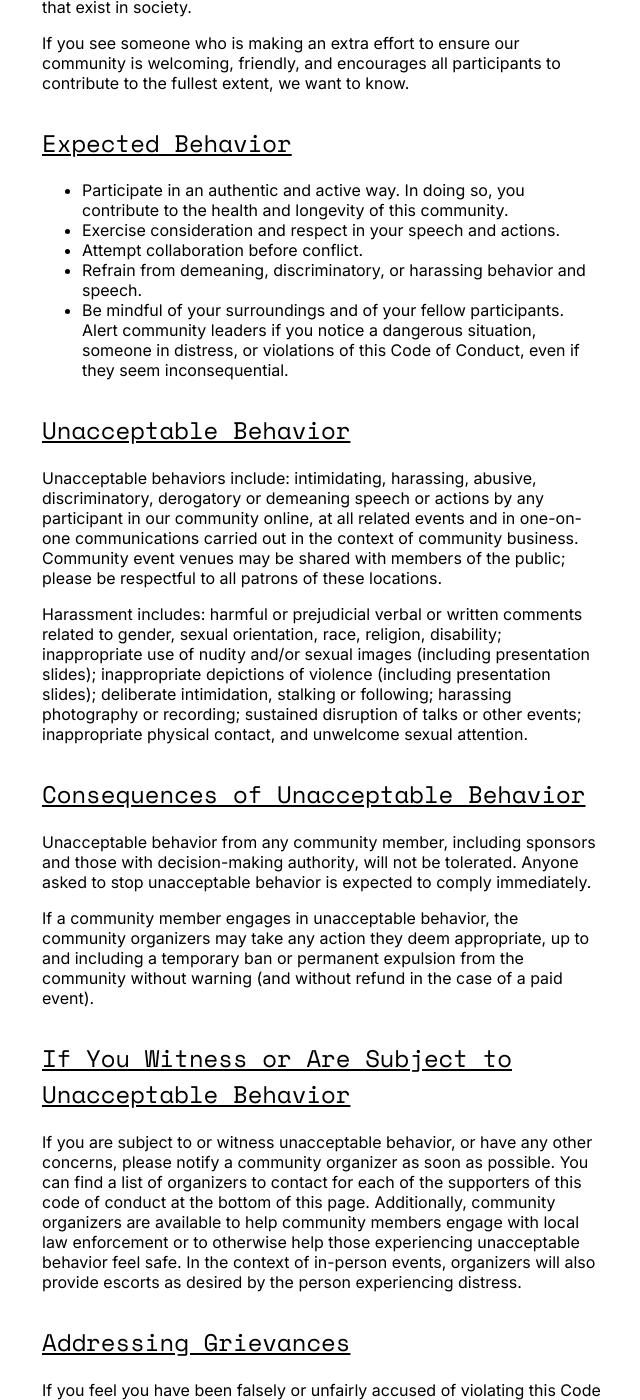
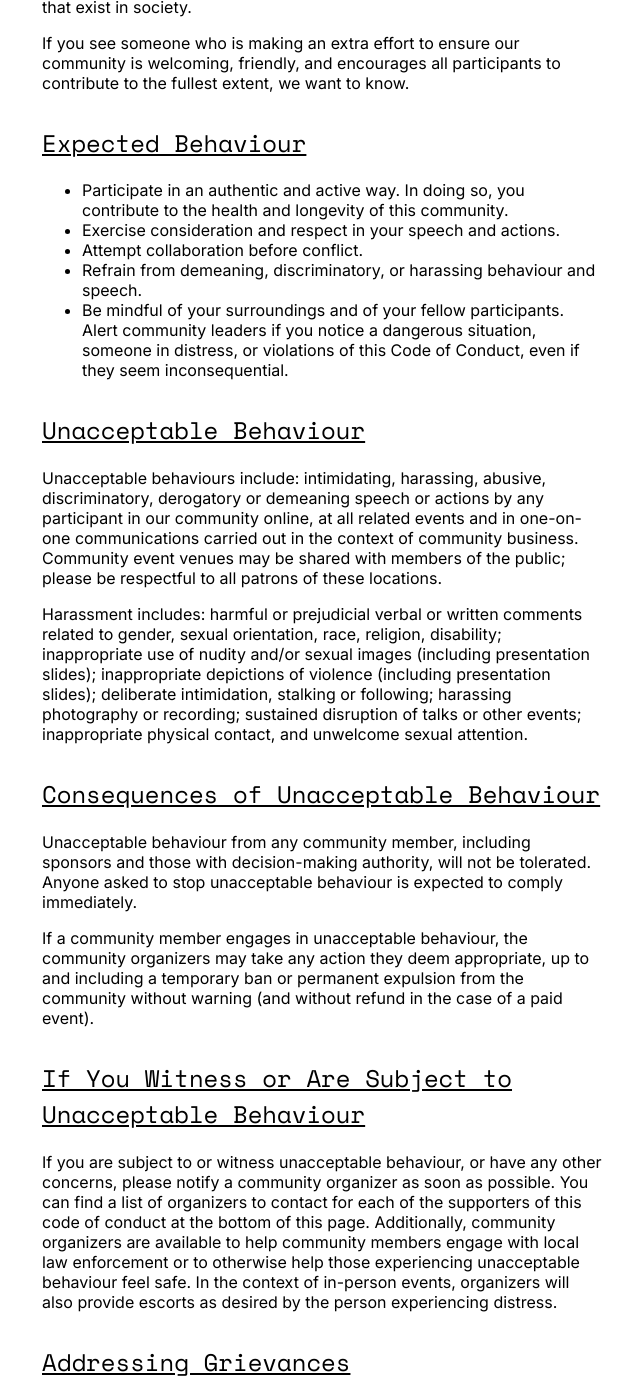
Before and after one commit to remotehack/remotehack.github.io, a Jekyll site: the page built from code-of-conduct.md, in a window 1280 px wide and 1400 px high, scrolled down 932 px. Shown: the whole window, without its empty margins (318-958 px from the left). Built offline with Jekyll 4.4.1, drawn with Linux system fonts in a browser that asks for light colours; some of the changed text lies outside the part shown.

Commit message:
Behaviour correction

```diff
--- a/code-of-conduct.md
+++ b/code-of-conduct.md
@@ -15,7 +15,7 @@ For any issues/questions/queries, please contact an organiser:
 
 A primary goal of all the conferences and user groups that refer to this Code of Conduct is to be inclusive to the largest number of contributors, with the most varied and diverse backgrounds possible. As such, we are committed to providing a friendly, safe and welcoming environment for all, regardless of gender, sexual orientation, ability, ethnicity, socioeconomic status and religion (or lack thereof).
 
-This Code of Conduct outlines our expectations for all those who participate in our community, as well as the consequences for unacceptable behavior.
+This Code of Conduct outlines our expectations for all those who participate in our community, as well as the consequences for unacceptable behaviour.
 
 We invite all those who participate in our events to help us create safe and positive experiences for everyone.
 
@@ -27,34 +27,34 @@ Communities mirror the societies in which they exist and positive action is esse
 
 If you see someone who is making an extra effort to ensure our community is welcoming, friendly, and encourages all participants to contribute to the fullest extent, we want to know.
 
-## Expected Behavior
+## Expected Behaviour
 
 - Participate in an authentic and active way. In doing so, you contribute to the health and longevity of this community.
 - Exercise consideration and respect in your speech and actions.
 - Attempt collaboration before conflict.
-- Refrain from demeaning, discriminatory, or harassing behavior and speech.
+- Refrain from demeaning, discriminatory, or harassing behaviour and speech.
 - Be mindful of your surroundings and of your fellow participants. Alert community leaders if you notice a dangerous situation, someone in distress, or violations of this Code of Conduct, even if they seem inconsequential.
 
-## Unacceptable Behavior
+## Unacceptable Behaviour
 
-Unacceptable behaviors include: intimidating, harassing, abusive, discriminatory, derogatory or demeaning speech or actions by any participant in our community online, at all related events and in one-on-one communications carried out in the context of community business. Community event venues may be shared with members of the public; please be respectful to all patrons of these locations.
+Unacceptable behaviours include: intimidating, harassing, abusive, discriminatory, derogatory or demeaning speech or actions by any participant in our community online, at all related events and in one-on-one communications carried out in the context of community business. Community event venues may be shared with members of the public; please be respectful to all patrons of these locations.
 
 Harassment includes: harmful or prejudicial verbal or written comments related to gender, sexual orientation, race, religion, disability; inappropriate use of nudity and/or sexual images (including presentation slides); inappropriate depictions of violence (including presentation slides); deliberate intimidation, stalking or following; harassing photography or recording; sustained disruption of talks or other events; inappropriate physical contact, and unwelcome sexual attention.
 
-## Consequences of Unacceptable Behavior
+## Consequences of Unacceptable Behaviour
 
-Unacceptable behavior from any community member, including sponsors and those with decision-making authority, will not be tolerated.
-Anyone asked to stop unacceptable behavior is expected to comply immediately.
+Unacceptable behaviour from any community member, including sponsors and those with decision-making authority, will not be tolerated.
+Anyone asked to stop unacceptable behaviour is expected to comply immediately.
 
-If a community member engages in unacceptable behavior, the community organizers may take any action they deem appropriate, up to and including a temporary ban or permanent expulsion from the community without warning (and without refund in the case of a paid event).
+If a community member engages in unacceptable behaviour, the community organizers may take any action they deem appropriate, up to and including a temporary ban or permanent expulsion from the community without warning (and without refund in the case of a paid event).
 
-## If You Witness or Are Subject to Unacceptable Behavior
+## If You Witness or Are Subject to Unacceptable Behaviour
 
-If you are subject to or witness unacceptable behavior,
+If you are subject to or witness unacceptable behaviour,
 or have any other concerns, please notify a community organizer as soon as
 possible. You can find a list of organizers to contact for each of the
 supporters of this code of conduct at the bottom of this page. Additionally,
-community organizers are available to help community members engage with local law enforcement or to otherwise help those experiencing unacceptable behavior feel safe. In the context of in-person events, organizers will also provide escorts as desired by the person experiencing distress.
+community organizers are available to help community members engage with local law enforcement or to otherwise help those experiencing unacceptable behaviour feel safe. In the context of in-person events, organizers will also provide escorts as desired by the person experiencing distress.
 
 ## Addressing Grievances
 
```
